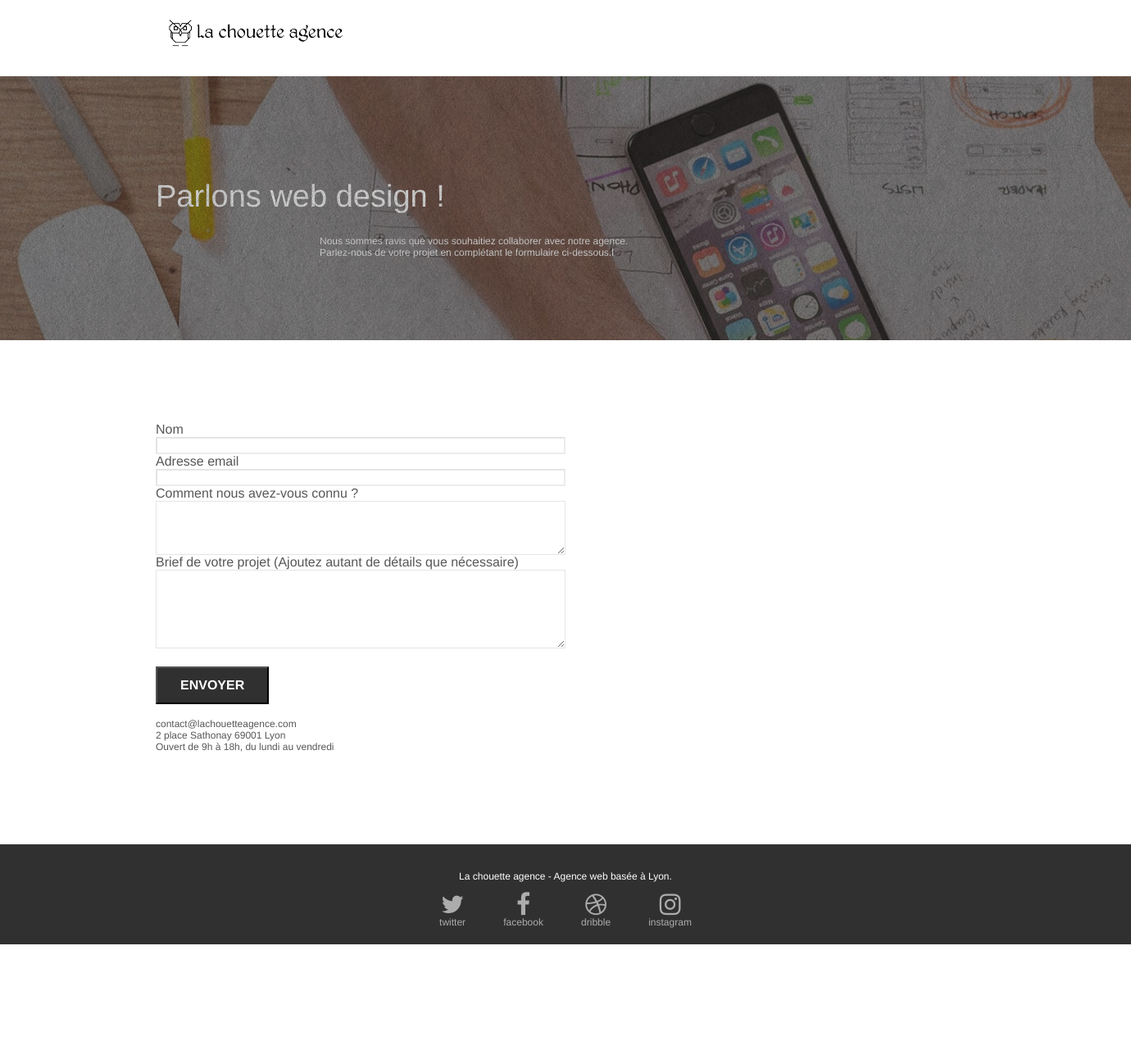
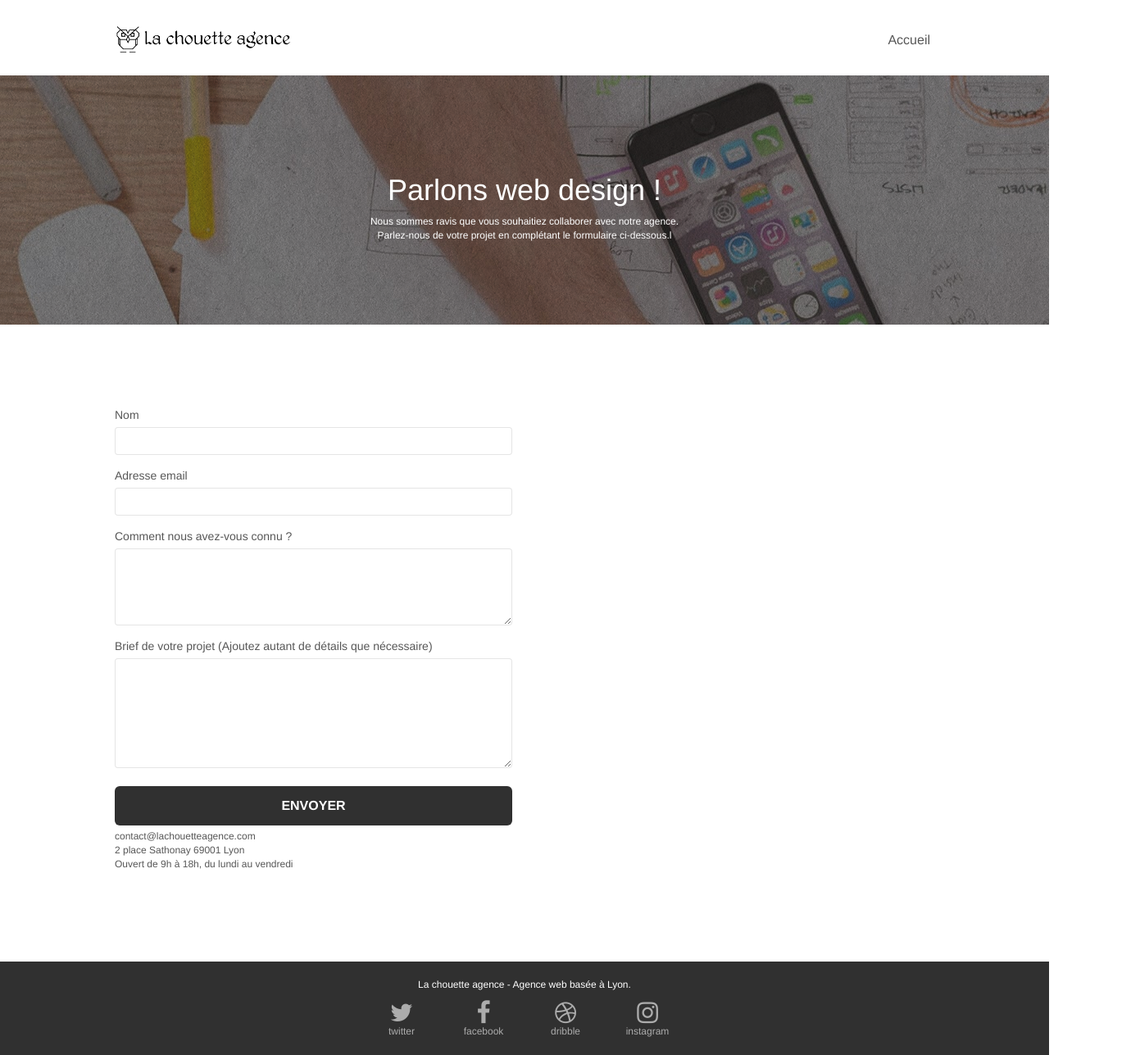
Before and after one commit to Maytongly/LaChouetteAgence_V2.2, a plain HTML site: page page2.html in a window 1280 px wide. Shown: the whole page at 82% size, 1380 px wide, since content can reach past the window. Before the commit the page ends 1152 px from the top, so only its background shows below. Drawn offline with nearby package versions, Linux system fonts and the light colour scheme.

Commit message:
rajout du header dans page acceuil et page 2, changement script minifier jquery et fontawesome

```diff
--- a/index.html
+++ b/index.html
@@ -6,9 +6,9 @@
 	<meta name="viewport" content="width=device-width, initial-scale=1.0, viewport-fit=cover">
 	<meta name="Description" content="La chouette agence, agence web design a lyon.">
 	<link rel="shortcut icon" type="image/png" href="favicon.jpg">
-	<link rel="stylesheet" href="https://stackpath.bootstrapcdn.com/bootstrap/3.4.1/css/bootstrap.min.css" integrity="sha384-HSMxcRTRxnN+Bdg0JdbxYKrThecOKuH5zCYotlSAcp1+c8xmyTe9GYg1l9a69psu" crossorigin="anonymous">
+	<link rel="stylesheet" href="https://stackpath.bootstrapcdn.com/bootstrap/3.4.1/css/bootstrap.min.css">
 	<link rel="stylesheet" type="text/css" href="style.css">
-	<link rel="stylesheet" type="text/css" href="./css/font-awesome.css">
+	<link href="https://stackpath.bootstrapcdn.com/font-awesome/4.7.0/css/font-awesome.min.css" rel="stylesheet">
 	<link rel="stylesheet" type="text/css" href="./css/et-line.css">
 	<title>La chouette agence</title>
 </head>
@@ -16,21 +16,51 @@
 <body>
 	<!-- Principal conteneur -->
 	<div class="page-container">
+		<!-- bloc-0 -->
+		<header class="bloc bgc-white l-bloc " id="bloc-0">
+			<div class="container bloc-sm">
+
+				<nav class="navbar row">
+					<div class="navbar-header">
+						<a class="navbar-brand" href="index.html"><img src="img/la-chouette-agence.png"
+								alt="paris web design logo agence web meilleure agence" height="40" /></a>
+						<button id="nav-toggle" type="button" class="ui-navbar-toggle navbar-toggle"
+							data-toggle="collapse" data-target=".navbar-1">
+							<span class="sr-only">Toggle navigation</span><span class="icon-bar"></span><span
+								class="icon-bar"></span><span class="icon-bar"></span>
+						</button>
+					</div>
+					<div class="collapse navbar-collapse navbar-1 special-dropdown-nav">
+						<ul class="site-navigation nav navbar-nav">
+							<li>
+								<a href="index.html">Accueil</a>
+							</li>
+							<li>
+							</li>
+							<li>
+								<a href="page2.html">Contact</a>
+							</li>
+						</ul>
+					</div>
+				</nav>
+			</div>
+		</header>
+		<!-- bloc-0 END -->
+		<main>
 		<!-- bloc-1-presentation -->
-		<header class="bloc bgc-dark-slate-blue bg-banniere d-bloc bg-t-edge bloc-bg-texture texture-paper b-parallax"
-			id="bloc-1-hero">
+		<section class="bloc bgc-dark-slate-blue bg-banniere d-bloc bg-t-edge bloc-bg-texture texture-paper b-parallax">
 			<div class="container bloc-lg">
 				<div class="row tight-width-whitespace">
 					<div class="col-sm-12">
 						<img src="img/logo.png" class="center-block image-resize-mode" width="100"
 							alt="La chouette agence de Lyon logo" />
-						<h1 class="text-center hero-bloc-text tc-white ">
+						<h1 class="text-center tc-white ">
 							La chouette agence.
 						</h1>
 					</div>
 				</div>
 			</div>
-		</header>
+		</section>
 		<!-- bloc-1-presentation END -->
 
 		<!-- bloc-2-services -->
@@ -38,7 +68,8 @@
 			<div class="container bloc-md">
 				<div class="row">
 					<div class="col-sm-12 text-center">
-						<h2>La chouette agence est une agence de web design qui aide <br/> les entreprises à devenir attractives et visibles sur Internet.</h2>
+						<h2>La chouette agence est une agence de web design qui aide <br /> les entreprises à devenir
+							attractives et visibles sur Internet.</h2>
 					</div>
 				</div>
 				<div class="icon row voffset-lg med-width-whitespace">
@@ -81,7 +112,9 @@
 				</div>
 				<article class="row voffset-lg voffset">
 					<div class="col-xs-12 col-md-8 col-md-offset-2 text-center">
-						<h2>"La chouette agence est une excellente agence web! Les web designers ont réussi à capturer l'essence de notre entreprise et à l'intégrer à notre site. Cela nous a aidé à doubler nos ventes en ligne à Lyon"</h2>
+						<h2>"La chouette agence est une excellente agence web! Les web designers ont réussi à capturer
+							l'essence de notre entreprise et à l'intégrer à notre site. Cela nous a aidé à doubler nos
+							ventes en ligne à Lyon"</h2>
 						<p class="auteur">Maxime Guibard, PDG de A nos fourchettes</p>
 
 					</div>
@@ -92,8 +125,7 @@
 
 		<!-- bloc-3-what-i-do -->
 		<section
-			class="bloc tc-white bgc-atomic-tangerine bg-presentation d-bloc bloc-bg-texture texture-paper b-parallax"
-			id="bloc-3-what-i-do">
+			class="bloc tc-white bgc-atomic-tangerine bg-presentation d-bloc bloc-bg-texture texture-paper b-parallax">
 			<div class="container bloc-lg">
 				<div class="row tight-width-whitespace black-background">
 					<div class="col-sm-12">
@@ -120,7 +152,7 @@
 			<div class="icon container bloc-lg">
 				<div class="row">
 					<div class="col-sm-12 text-center">
-						<h2>Nous travaillons avec beaucoup de clients, <br/>
+						<h2>Nous travaillons avec beaucoup de clients, <br />
 							voici nos réalisations.</h2>
 					</div>
 				</div>
@@ -128,9 +160,7 @@
 					<div class="col-sm-6">
 						<a href="#" data-lightbox="img/1-min.jpg" data-gallery-id="gallery-1"
 							data-caption="Refonte d'un site web pour un journal local" data-frame="snapshot-lb"><img
-								src="img/1-min.jpg"
-								alt="journal"
-								class="img-responsive portfolio-thumb" /></a>
+								src="img/1-min.jpg" alt="journal" class="img-responsive portfolio-thumb" /></a>
 						<h3 class="mg-md text-center">
 							Refonte d'un site web pour un journal local
 						</h3>
@@ -141,8 +171,7 @@
 					<div class="col-sm-6">
 						<a href="#" data-lightbox="img/2-min.jpg" data-gallery-id="gallery-1"
 							data-caption="Création d'un site web pour photographes" data-frame="snapshot-lb"><img
-								src="img/2-min.jpg" class="img-responsive portfolio-thumb"
-								alt="photographes" /></a>
+								src="img/2-min.jpg" class="img-responsive portfolio-thumb" alt="photographes" /></a>
 						<h3 class="mg-md text-center">
 							Création d'un site web pour photographes
 						</h3>
@@ -182,7 +211,7 @@
 			</div>
 		</section>
 		<!-- bloc-4-portfolio END -->
-
+</main>
 		<!-- bloc-5-cta -->
 		<nav class="bloc bgc-dark-slate-blue bg-banniere d-bloc bloc-bg-texture texture-paper" id="bloc-5-cta">
 			<div class="container bloc-lg">
@@ -249,12 +278,14 @@
 
 	</div>
 	<!-- Principal conteneur END -->
-	<script src="./js/jquery-2.1.0.js"></script>
+	<!--<script src="./js/jquery-2.1.0.js"></script>-->
+	<script src="https://code.jquery.com/jquery-3.5.1.min.js" integrity="sha256-9/aliU8dGd2tb6OSsuzixeV4y/faTqgFtohetphbbj0=" crossorigin="anonymous"></script>
 	<script src="./js/bootstrap.js"></script>
 	<script src="./js/blocs.js"></script>
 	<script src="./js/jquery.touchSwipe.js" defer></script>
-	<script src="https://stackpath.bootstrapcdn.com/bootstrap/3.4.1/js/bootstrap.min.js" integrity="sha384-aJ21OjlMXNL5UyIl/XNwTMqvzeRMZH2w8c5cRVpzpU8Y5bApTppSuUkhZXN0VxHd" crossorigin="anonymous"></script>
-
-</body>
+	<script src="https://stackpath.bootstrapcdn.com/bootstrap/3.4.1/js/bootstrap.min.js"
+		integrity="sha384-aJ21OjlMXNL5UyIl/XNwTMqvzeRMZH2w8c5cRVpzpU8Y5bApTppSuUkhZXN0VxHd" crossorigin="anonymous">
+	</script>
+<body>
 
 </html>
--- a/page2.html
+++ b/page2.html
@@ -6,8 +6,9 @@
 	<meta name="viewport" content="width=device-width, initial-scale=1.0, viewport-fit=cover">
 	<link rel="shortcut icon" type="image/png" href="favicon.jpg">
 	<meta name="Description" content="Contacter la chouette agence avec un brief de votre projet.">
+	<link rel="stylesheet" href="https://stackpath.bootstrapcdn.com/bootstrap/3.4.1/css/bootstrap.min.css" integrity="sha384-HSMxcRTRxnN+Bdg0JdbxYKrThecOKuH5zCYotlSAcp1+c8xmyTe9GYg1l9a69psu" crossorigin="anonymous">
 	<link rel="stylesheet" type="text/css" href="style.css">
-	<link rel="stylesheet" type="text/css" href="./css/font-awesome.css">
+	<link href="https://stackpath.bootstrapcdn.com/font-awesome/4.7.0/css/font-awesome.min.css" rel="stylesheet" integrity="sha384-wvfXpqpZZVQGK6TAh5PVlGOfQNHSoD2xbE+QkPxCAFlNEevoEH3Sl0sibVcOQVnN" crossorigin="anonymous">
 	<link rel="stylesheet" type="text/css" href="./css/et-line.css">
 
 	<title>contact</title>
@@ -24,17 +25,30 @@
 	<div class="page-container contact">
 
 		<!-- bloc-0 -->
-		<header class="bloc bgc-white l-bloc " id="bloc-0">
+		<div class="bloc bgc-white l-bloc " id="bloc-0">
 			<div class="container bloc-sm">
 				<nav class="navbar row">
 					<div class="navbar-header">
 						<a class="navbar-brand" href="index.html"><img src="img/la-chouette-agence.png"
-								alt="La chouette agence de Lyon logo" height="40" /></a>
+								alt="atlanta web design logo" height="40" /></a>
+						<button id="nav-toggle" type="button" class="ui-navbar-toggle navbar-toggle"
+							data-toggle="collapse" data-target=".navbar-1">
+							<span class="sr-only">Toggle navigation</span><span class="icon-bar"></span><span
+								class="icon-bar"></span><span class="icon-bar"></span>
+						</button>
+					</div>
+					<div class="collapse navbar-collapse navbar-1 special-dropdown-nav">
+						<ul class="site-navigation nav navbar-nav">
+							<li>
+								<a href="index.html">Accueil</a>
+							</li>
+						</ul>
 					</div>
 				</nav>
 			</div>
-		</header>
+		</div>
 		<!-- bloc-0 END -->
+
 
 		<!-- bloc-6 -->
 		<div class="bloc bg-banniere bg-dots-bg bg-repeat bgc-atomic-tangerine d-bloc bloc-bg-texture texture-paper"
@@ -158,6 +172,9 @@
 
 	</div>
 	<!-- Principal conteneur END -->
+	<script src="https://stackpath.bootstrapcdn.com/bootstrap/3.4.1/js/bootstrap.min.js"
+		integrity="sha384-aJ21OjlMXNL5UyIl/XNwTMqvzeRMZH2w8c5cRVpzpU8Y5bApTppSuUkhZXN0VxHd" crossorigin="anonymous">
+	</script>
 </body>
 
 </html>
--- a/style.css
+++ b/style.css
@@ -30,21 +30,6 @@ a:hover {
     cursor: pointer;
 }
 
-form div {
-    display: flex;
-    flex-direction: column;
-    width: 50%;
-}
-
-.contact footer {
-    display: flex;
-    justify-content: center;
-
-}
-
-footer p{
-    text-align: center;
-}
 .link {
     font-size: 12px;
 }
@@ -687,10 +672,6 @@ a {
     margin: auto;
 }
 
-.hero-bloc-text {
-    font-size: 38px;
-}
-
 .hero-bloc-text-sub {
     font-size: 36px;
 }
```
